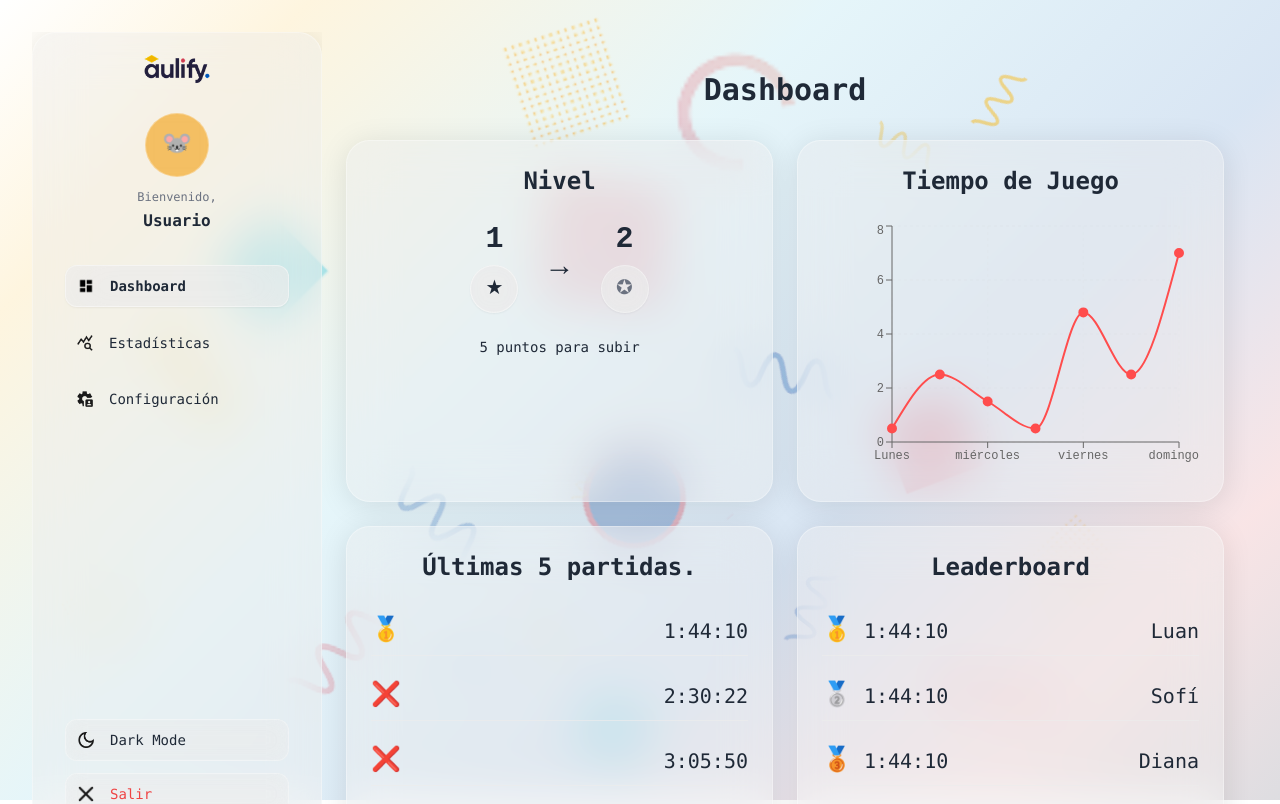
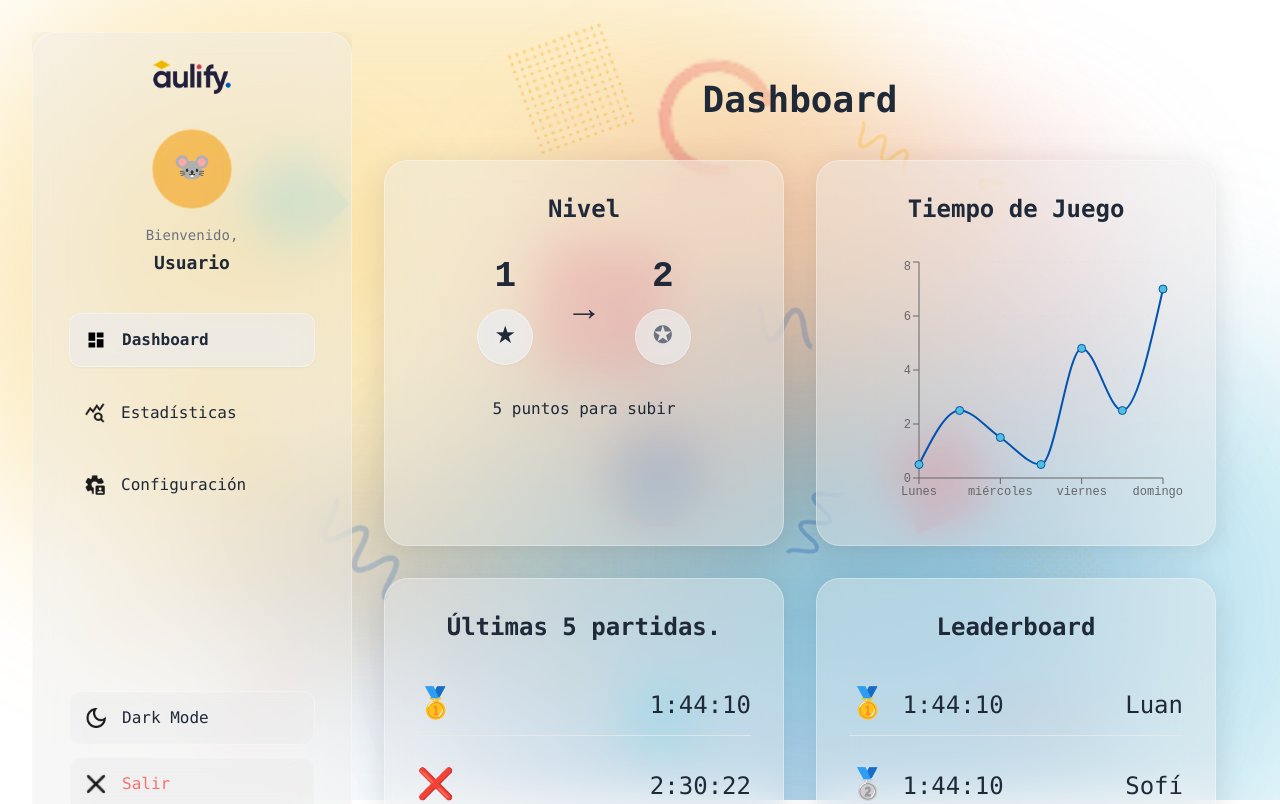
Before and after one commit to mariovital/dragons-treasure, a React (Vite) app in the folder Front/dragons-treasure/: page /dashboard in a window 1280 px wide. Shown: the top 804 px of the page. Built offline with nearby package versions, Linux system fonts and the light colour scheme; a web font is replaced by a local one.

Commit message:
Dashboard color gradient.

```diff
--- a/Front/dragons-treasure/src/pages/Dashboard.jsx
+++ b/Front/dragons-treasure/src/pages/Dashboard.jsx
@@ -291,14 +291,44 @@ const Dashboard = () => {
 
   return (
     <div className={`w-full min-h-screen ${darkMode ? 'text-white' : 'text-gray-800'}`} ref={containerRef}>
-      {/* Gradient background */}
-      <div className="fixed inset-0 bg-white" style={{
-        background: darkMode
-          ? 'linear-gradient(135deg, #1D1934 0%, #D44D56 25%, #0053B1 50%, #005D97 75%, #52BEDA 100%)'
-          : 'linear-gradient(135deg, white 0%, #F6BA27 15%, #52BEDA 40%, #0053B1 65%, #D44D56 85%, #1D1934 100%)',
-        opacity: darkMode ? '0.9' : '0.15'
-      }}></div>
+      {/* Gradient background with organic circular feel */}
+      <div className="fixed inset-0 bg-white overflow-hidden">
+        <div className={`absolute inset-0 ${
+          darkMode
+            ? 'bg-[#0F0C1D]'
+            : 'bg-white'
+        }`}></div>
 
+        {/* Organic circular gradient overlays - smaller sizes for more color variety */}
+        <div className={`absolute w-[80%] h-[80%] rounded-full blur-[80px] -top-[5%] -left-[5%] ${
+          darkMode ? 'bg-[#331A1D]/70' : 'bg-[#F6BA27]/30'
+        }`}></div>
+
+        <div className={`absolute w-[70%] h-[70%] rounded-full blur-[90px] top-[40%] -right-[10%] ${
+          darkMode ? 'bg-[#001E3D]/80' : 'bg-[#52BEDA]/30'
+        }`}></div>
+
+        <div className={`absolute w-[60%] h-[60%] rounded-full blur-[100px] -bottom-[10%] left-[30%] ${
+          darkMode ? 'bg-[#1A4D5C]/70' : 'bg-[#0053B1]/20'
+        }`}></div>
+
+        <div className={`absolute w-[50%] h-[50%] rounded-full blur-[70px] top-[15%] left-[40%] ${
+          darkMode ? 'bg-[#001F33]/60' : 'bg-[#D44D56]/20'
+        }`}></div>
+
+        {/* Additional small organic shapes for texture and color variety */}
+        <div className={`absolute w-[25%] h-[25%] rounded-full blur-[60px] top-[60%] left-[15%] ${
+          darkMode ? 'bg-[#331A1D]/40' : 'bg-[#1D1934]/10'
+        }`}></div>
+
+        <div className={`absolute w-[20%] h-[20%] rounded-full blur-[50px] top-[20%] left-[10%] ${
+          darkMode ? 'bg-[#1A4D5C]/50' : 'bg-[#F6BA27]/20'
+        }`}></div>
+
+        <div className={`absolute w-[30%] h-[30%] rounded-full blur-[70px] bottom-[15%] right-[15%] ${
+          darkMode ? 'bg-[#001E3D]/60' : 'bg-[#52BEDA]/25'
+        }`}></div>
+      </div>
       {/* Decorative background with physics-enabled Elementos_Aulify assets */}
       <div className="fixed inset-0 overflow-hidden pointer-events-none">
         {/* Physics-enabled Elementos_Aulify assets */}
@@ -324,17 +354,18 @@ const Dashboard = () => {
       </div>
 
       {/* Main content wrapper - Using CSS Grid */}
-      <div className="relative min-h-screen grid grid-cols-[290px_1fr]">
+      <div className="relative min-h-screen grid grid-cols-[320px_1fr]">
         {/* Sidebar - Enhanced glass effect */}
         <div className="z-40 h-screen overflow-hidden">
-          <div className={`h-full py-4 px-8 flex flex-col rounded-3xl overflow-y-auto ${
+          <div className={`h-full py-5 px-9 flex flex-col rounded-3xl overflow-y-auto ${
             darkMode
-              ? 'bg-[#ececec]/25 backdrop-blur-xl border border-white/10 text-gray-800 shadow-lg'
+              ? 'bg-[#1a1a1a]/40 backdrop-blur-xl border border-gray-800/30 text-gray-200 shadow-lg'
               : 'bg-[#ececec]/40 backdrop-blur-xl border border-white/30 shadow-lg'
           }`} style={{ boxShadow: '0 4px 30px rgba(0, 0, 0, 0.1)' }}>
+
             {/* Logo */}
-            <div className="mb-6 flex justify-center">
-              <div className="h-10 w-32 flex items-center justify-center">
+            <div className="mb-7 flex justify-center">
+              <div className="h-12 w-36 flex items-center justify-center">
                 <img
                   src={aulifyLogo}
                   alt="Aulify"
@@ -344,68 +375,68 @@ const Dashboard = () => {
             </div>
 
             {/* User welcome section - Enhanced glass effect */}
-            <div className="mb-8 flex flex-col items-center text-center">
-              <div className="w-16 h-16 mb-3 relative">
+            <div className="mb-9 flex flex-col items-center text-center">
+              <div className="w-20 h-20 mb-4 relative">
                 {/* Yellow circle background with glass effect */}
-                <div className="w-full h-full bg-primary-yellow/60 rounded-full absolute backdrop-blur-sm border border-white/30"></div>
+                <div className={`w-full h-full ${darkMode ? 'bg-primary-yellow/40' : 'bg-primary-yellow/60'} rounded-full absolute backdrop-blur-sm ${darkMode ? 'border border-gray-700/50' : 'border border-white/30'}`}></div>
                 {/* Avatar */}
                 <div className="w-full h-full flex items-center justify-center relative">
-                  <span className="text-2xl">🐭</span>
+                  <span className="text-3xl">🐭</span>
                 </div>
               </div>
               <div>
-                <p className={`text-xs ${darkMode ? 'text-gray-600' : 'text-gray-500'} font-mono`}>Bienvenido,</p>
-                <p className="font-bold text-base font-mono mt-1">Usuario</p>
+                <p className={`text-sm ${darkMode ? 'text-gray-400' : 'text-gray-500'} font-mono`}>Bienvenido,</p>
+                <p className="font-bold text-lg font-mono mt-1">Usuario</p>
               </div>
             </div>
 
             {/* Navigation - Enhanced glass effect */}
             <nav className="flex-1">
-              <ul className="space-y-4">
+              <ul className="space-y-5">
                 <li>
                   <button
                     onClick={() => setActiveTab('dashboard')}
-                    className={`flex items-center w-full p-2 rounded-xl transition-all duration-200 ${
+                    className={`flex items-center w-full p-3 rounded-xl transition-all duration-200 ${
                       activeTab === 'dashboard'
-                        ? `font-bold ${darkMode ? 'bg-[#ececec]/40' : 'bg-[#ececec]/60'} backdrop-blur-xl border ${darkMode ? 'border-white/15' : 'border-white/40'} shadow-sm`
-                        : `font-normal ${darkMode ? 'hover:bg-[#ececec]/30' : 'hover:bg-[#ececec]/50'} hover:backdrop-blur-lg hover:border hover:border-white/20`
+                        ? `font-bold ${darkMode ? 'bg-[#2a2a2a]/70' : 'bg-[#ececec]/60'} backdrop-blur-xl border ${darkMode ? 'border-gray-700/50' : 'border-white/40'} shadow-sm`
+                        : `font-normal ${darkMode ? 'hover:bg-[#2a2a2a]/50' : 'hover:bg-[#ececec]/50'} hover:backdrop-blur-lg hover:border hover:border-white/20`
                     }`}
                   >
-                    <span className="mr-3 w-6 h-6 flex items-center justify-center">
-                      <img src={dashboardIcon} alt="Dashboard" className="w-4 h-4" />
+                    <span className="mr-3 w-7 h-7 flex items-center justify-center">
+                      <img src={dashboardIcon} alt="Dashboard" className="w-5 h-5" />
                     </span>
-                    <span className="text-sm font-mono">Dashboard</span>
+                    <span className="text-base font-mono">Dashboard</span>
                   </button>
                 </li>
 
                 <li>
                   <button
                     onClick={() => setActiveTab('statistics')}
-                    className={`flex items-center w-full p-2 rounded-xl transition-all duration-200 ${
+                    className={`flex items-center w-full p-3 rounded-xl transition-all duration-200 ${
                       activeTab === 'statistics'
-                        ? `font-bold ${darkMode ? 'bg-[#ececec]/40' : 'bg-[#ececec]/60'} backdrop-blur-xl border ${darkMode ? 'border-white/15' : 'border-white/40'} shadow-sm`
-                        : `font-normal ${darkMode ? 'hover:bg-[#ececec]/30' : 'hover:bg-[#ececec]/50'} hover:backdrop-blur-lg hover:border hover:border-white/20`
+                        ? `font-bold ${darkMode ? 'bg-[#2a2a2a]/70' : 'bg-[#ececec]/60'} backdrop-blur-xl border ${darkMode ? 'border-gray-700/50' : 'border-white/40'} shadow-sm`
+                        : `font-normal ${darkMode ? 'hover:bg-[#2a2a2a]/50' : 'hover:bg-[#ececec]/50'} hover:backdrop-blur-lg hover:border hover:border-white/20`
                     }`}
                   >
-                    <span className="mr-3 w-6 h-6 flex items-center justify-center">
-                      <img src={estadisticasIcon} alt="Estadísticas" className="w-4 h-4" />
+                    <span className="mr-3 w-7 h-7 flex items-center justify-center">
+                      <img src={estadisticasIcon} alt="Estadísticas" className="w-5 h-5" />
                     </span>
-                    <span className="text-sm font-mono">Estadísticas</span>
+                    <span className="text-base font-mono">Estadísticas</span>
                   </button>
                 </li>
                 <li>
                   <button
                     onClick={() => setActiveTab('configuration')}
-                    className={`flex items-center w-full p-2 rounded-xl transition-all duration-200 ${
+                    className={`flex items-center w-full p-3 rounded-xl transition-all duration-200 ${
                       activeTab === 'configuration'
-                        ? `font-bold ${darkMode ? 'bg-[#ececec]/40' : 'bg-[#ececec]/60'} backdrop-blur-xl border ${darkMode ? 'border-white/15' : 'border-white/40'} shadow-sm`
-                        : `font-normal ${darkMode ? 'hover:bg-[#ececec]/30' : 'hover:bg-[#ececec]/50'} hover:backdrop-blur-lg hover:border hover:border-white/20`
+                        ? `font-bold ${darkMode ? 'bg-[#2a2a2a]/70' : 'bg-[#ececec]/60'} backdrop-blur-xl border ${darkMode ? 'border-gray-700/50' : 'border-white/40'} shadow-sm`
+                        : `font-normal ${darkMode ? 'hover:bg-[#2a2a2a]/50' : 'hover:bg-[#ececec]/50'} hover:backdrop-blur-lg hover:border hover:border-white/20`
                     }`}
                   >
-                    <span className="mr-3 w-6 h-6 flex items-center justify-center">
-                      <img src={configuracionIcon} alt="Configuración" className="w-4 h-4" />
+                    <span className="mr-3 w-7 h-7 flex items-center justify-center">
+                      <img src={configuracionIcon} alt="Configuración" className="w-5 h-5" />
                     </span>
-                    <span className="text-sm font-mono">Configuración</span>
+                    <span className="text-base font-mono">Configuración</span>
                   </button>
                 </li>
               </ul>
@@ -415,69 +446,69 @@ const Dashboard = () => {
             <div className="mt-auto pt-3 space-y-3">
               <button
                 onClick={toggleDarkMode}
-                className={`flex items-center w-full p-2 rounded-xl transition-all duration-200 ${
-                  darkMode ? 'bg-[#ececec]/20 hover:bg-[#ececec]/30 border border-white/15' : 'bg-[#ececec]/30 hover:bg-[#ececec]/50 border border-white/30'
+                className={`flex items-center w-full p-3 rounded-xl transition-all duration-200 ${
+                  darkMode ? 'bg-[#2a2a2a]/60 hover:bg-[#2a2a2a]/80 border border-gray-700/50' : 'bg-[#ececec]/30 hover:bg-[#ececec]/50 border border-white/30'
                 } backdrop-blur-md`}
               >
-                <span className="mr-3 w-6 h-6 flex items-center justify-center">
-                  <img src={darkModeIcon} alt="Dark Mode" className="w-4 h-4" />
+                <span className="mr-3 w-7 h-7 flex items-center justify-center">
+                  <img src={darkModeIcon} alt="Dark Mode" className="w-5 h-5" />
                 </span>
-                <span className="text-sm font-mono">Dark Mode</span>
+                <span className="text-base font-mono">{darkMode ? 'Light Mode' : 'Dark Mode'}</span>
               </button>
               <button
-                className={`flex items-center w-full p-2 rounded-xl text-red-500 transition-all duration-200 mb-1 ${
-                  darkMode ? 'bg-[#ececec]/20 hover:bg-[#ececec]/30 border border-white/15' : 'bg-[#ececec]/30 hover:bg-[#ececec]/50 border border-white/30'
+                className={`flex items-center w-full p-3 rounded-xl text-red-400 transition-all duration-200 mb-1 ${
+                  darkMode ? 'bg-[#2a2a2a]/60 hover:bg-[#2a2a2a]/80 border border-gray-700/50' : 'bg-[#ececec]/30 hover:bg-[#ececec]/50 border border-white/30'
                 } backdrop-blur-md`}
               >
-                <span className="mr-3 w-6 h-6 flex items-center justify-center">
-                  <img src={salirIcon} alt="Salir" className="w-4 h-4" />
+                <span className="mr-3 w-7 h-7 flex items-center justify-center">
+                  <img src={salirIcon} alt="Salir" className="w-5 h-5" />
                 </span>
-                <span className="text-sm font-mono">Salir</span>
+                <span className="text-base font-mono">Salir</span>
               </button>
             </div>
           </div>
         </div>
 
         {/* Main content area */}
-        <div className="p-6 overflow-auto">
-          <h1 className="text-3xl font-bold font-mono mb-8 mt-4">Dashboard</h1>
+        <div className="p-8 overflow-auto">
+          <h1 className="text-4xl font-bold font-mono mb-10 mt-4">Dashboard</h1>
 
           {/* Dashboard content grid - Enhanced glass effect for all cards */}
-          <div className="grid grid-cols-1 lg:grid-cols-2 gap-6">
+          <div className="grid grid-cols-1 lg:grid-cols-2 gap-8">
             {/* Level Progress Card - Enhanced glass effect */}
-            <div className={`rounded-3xl p-6 ${
+            <div className={`rounded-3xl p-8 ${
               darkMode
-                ? 'bg-[#ececec]/25 backdrop-blur-xl border border-white/15 text-gray-800'
+                ? 'bg-[#1a1a1a]/40 backdrop-blur-xl border border-gray-800/30 text-gray-200'
                 : 'bg-[#ececec]/40 backdrop-blur-xl border border-white/30'
             }`} style={{ boxShadow: '0 4px 30px rgba(0, 0, 0, 0.1)' }}>
-              <h2 className="text-2xl font-bold font-mono mb-6">Nivel</h2>
-              <div className="flex items-center justify-center space-x-8">
+              <h2 className="text-2xl font-bold font-mono mb-8">Nivel</h2>
+              <div className="flex items-center justify-center space-x-10">
                 <div className="flex flex-col items-center">
-                  <span className="text-3xl font-bold">1</span>
-                  <div className="mt-2 bg-[#ececec]/80 text-gray-800 rounded-full w-12 h-12 flex items-center justify-center backdrop-blur-md border border-white/40 shadow-sm">
-                    <span className="text-xl">★</span>
+                  <span className="text-4xl font-bold">1</span>
+                  <div className={`mt-3 ${darkMode ? 'bg-[#2a2a2a]/80 text-gray-300' : 'bg-[#ececec]/80 text-gray-800'} rounded-full w-14 h-14 flex items-center justify-center backdrop-blur-md ${darkMode ? 'border border-gray-700/50' : 'border border-white/40'} shadow-sm`}>
+                    <span className="text-2xl">★</span>
                   </div>
                 </div>
 
-                <div className="text-3xl">→</div>
+                <div className="text-4xl">→</div>
 
                 <div className="flex flex-col items-center">
-                  <span className="text-3xl font-bold">2</span>
-                  <div className="mt-2 bg-[#ececec]/60 text-gray-500 rounded-full w-12 h-12 flex items-center justify-center backdrop-blur-md border border-white/30 shadow-sm">
-                    <span className="text-xl">✪</span>
+                  <span className="text-4xl font-bold">2</span>
+                  <div className={`mt-3 ${darkMode ? 'bg-[#2a2a2a]/60 text-gray-500' : 'bg-[#ececec]/60 text-gray-500'} rounded-full w-14 h-14 flex items-center justify-center backdrop-blur-md ${darkMode ? 'border border-gray-700/40' : 'border border-white/30'} shadow-sm`}>
+                    <span className="text-2xl">✪</span>
                   </div>
                 </div>
               </div>
-              <p className="text-center mt-6 text-sm font-mono">5 puntos para subir</p>
+              <p className="text-center mt-8 text-base font-mono">5 puntos para subir</p>
             </div>
 
             {/* Gameplay Time Chart - Enhanced glass effect */}
-            <div className={`rounded-3xl p-6 ${
+            <div className={`rounded-3xl p-8 ${
               darkMode
-                ? 'bg-[#ececec]/25 backdrop-blur-xl border border-white/15 text-gray-800'
+                ? 'bg-[#1a1a1a]/40 backdrop-blur-xl border border-gray-800/30 text-gray-200'
                 : 'bg-[#ececec]/40 backdrop-blur-xl border border-white/30'
             }`} style={{ boxShadow: '0 4px 30px rgba(0, 0, 0, 0.1)' }}>
-              <h2 className="text-2xl font-bold font-mono mb-6">Tiempo de Juego</h2>
+              <h2 className="text-2xl font-bold font-mono mb-8">Tiempo de Juego</h2>
               <div className="h-64">
                 <ResponsiveContainer width="100%" height="100%">
                   <LineChart
@@ -488,20 +519,20 @@ const Dashboard = () => {
                     <XAxis dataKey="day" tick={{ fontSize: 12 }} />
                     <YAxis tick={{ fontSize: 12 }} />
                     <Tooltip contentStyle={{
-                      backgroundColor: 'rgba(236, 236, 236, 0.6)',
+                      backgroundColor: darkMode ? 'rgba(26, 26, 26, 0.8)' : 'rgba(236, 236, 236, 0.6)',
                       borderRadius: '12px',
                       backdropFilter: 'blur(16px)',
-                      border: '1px solid rgba(255, 255, 255, 0.4)',
-                      color: '#333',
+                      border: darkMode ? '1px solid rgba(70, 70, 70, 0.4)' : '1px solid rgba(255, 255, 255, 0.4)',
+                      color: darkMode ? '#e0e0e0' : '#333',
                       boxShadow: '0 4px 30px rgba(0, 0, 0, 0.1)'
                     }} />
                     <Line
                       type="monotone"
                       dataKey="hours"
-                      stroke="#FF4D4D"
+                      stroke="#0053B1"
                       strokeWidth={2}
-                      dot={{ r: 4, fill: "#FF4D4D" }}
-                      activeDot={{ r: 6 }}
+                      dot={{ r: 4, fill: "#52BEDA", stroke: "#0053B1", strokeWidth: 1 }}
+                      activeDot={{ r: 6, fill: "#52BEDA", stroke: "#0053B1", strokeWidth: 2 }}
                     />
                   </LineChart>
                 </ResponsiveContainer>
@@ -509,37 +540,37 @@ const Dashboard = () => {
             </div>
 
             {/* Recent Matches Panel - Enhanced glass effect */}
-            <div className={`rounded-3xl p-6 ${
+            <div className={`rounded-3xl p-8 ${
               darkMode
-                ? 'bg-[#ececec]/25 backdrop-blur-xl border border-white/15 text-gray-800'
+                ? 'bg-[#1a1a1a]/40 backdrop-blur-xl border border-gray-800/30 text-gray-200'
                 : 'bg-[#ececec]/40 backdrop-blur-xl border border-white/30'
             }`} style={{ boxShadow: '0 4px 30px rgba(0, 0, 0, 0.1)' }}>
-              <h2 className="text-2xl font-bold font-mono mb-6">Últimas 5 partidas.</h2>
-              <div className="space-y-4">
+              <h2 className="text-2xl font-bold font-mono mb-8">Últimas 5 partidas.</h2>
+              <div className="space-y-5">
                 {recentGames.map((game, index) => (
-                  <div key={index} className={`flex items-center justify-between py-2 border-b border-[#ececec]/70`}>
-                    <span className="text-2xl">{game.medal}</span>
-                    <span className="text-xl font-mono">{game.time}</span>
+                  <div key={index} className={`flex items-center justify-between py-3 border-b ${darkMode ? 'border-gray-700/30' : 'border-[#ececec]/70'}`}>
+                    <span className="text-3xl">{game.medal}</span>
+                    <span className="text-2xl font-mono">{game.time}</span>
                   </div>
                 ))}
               </div>
             </div>
 
             {/* Leaderboard - Enhanced glass effect */}
-            <div className={`rounded-3xl p-6 ${
+            <div className={`rounded-3xl p-8 ${
               darkMode
-                ? 'bg-[#ececec]/25 backdrop-blur-xl border border-white/15 text-gray-800'
+                ? 'bg-[#1a1a1a]/40 backdrop-blur-xl border border-gray-800/30 text-gray-200'
                 : 'bg-[#ececec]/40 backdrop-blur-xl border border-white/30'
             }`} style={{ boxShadow: '0 4px 30px rgba(0, 0, 0, 0.1)' }}>
-              <h2 className="text-2xl font-bold font-mono mb-6">Leaderboard</h2>
-              <div className="space-y-4">
+              <h2 className="text-2xl font-bold font-mono mb-8">Leaderboard</h2>
+              <div className="space-y-5">
                 {leaderboardData.map((player, index) => (
-                  <div key={index} className={`flex items-center justify-between py-2 border-b border-[#ececec]/70`}>
+                  <div key={index} className={`flex items-center justify-between py-3 border-b ${darkMode ? 'border-gray-700/30' : 'border-[#ececec]/70'}`}>
                     <div className="flex items-center">
-                      <span className="text-2xl mr-3">{player.medal}</span>
-                      <span className="text-xl font-mono">{player.time}</span>
+                      <span className="text-3xl mr-4">{player.medal}</span>
+                      <span className="text-2xl font-mono">{player.time}</span>
                     </div>
-                    <span className="text-xl font-mono">{player.name}</span>
+                    <span className="text-2xl font-mono">{player.name}</span>
                   </div>
                 ))}
               </div>
```
